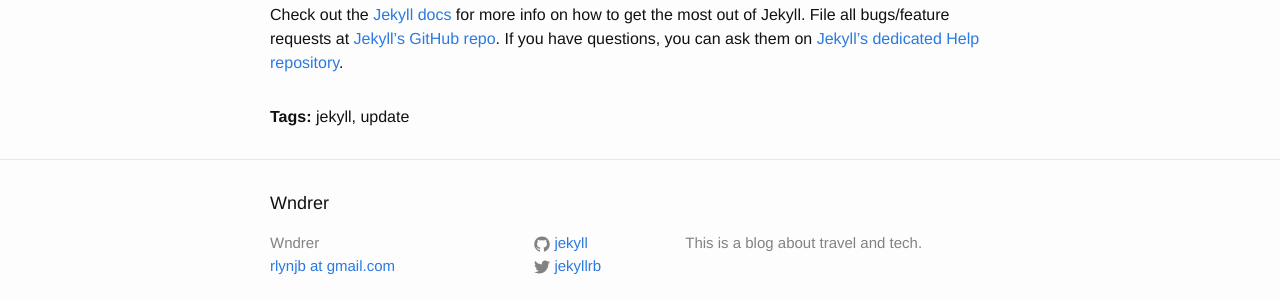
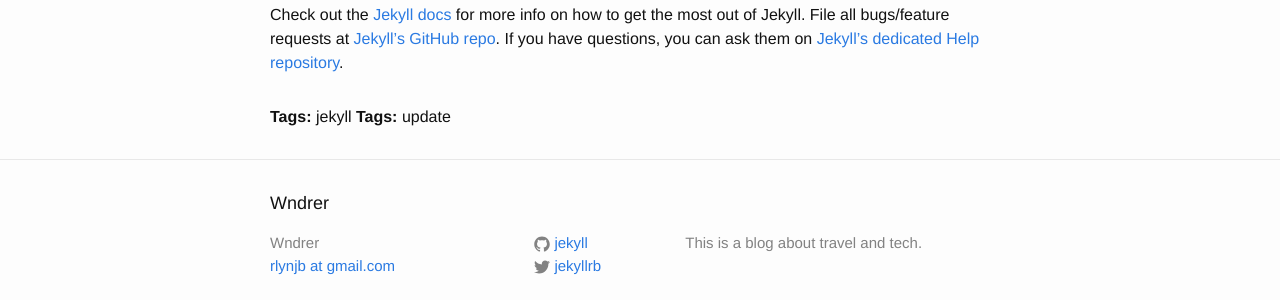
Before and after one commit to rlynjb/wandrr, a Jekyll site: the page built from _posts/2016-01-04-welcome-to-jekyll.markdown, in a window 1280 px wide. Shown: the part 859-1159 px from the top of the page. Built offline with Jekyll 4.4.1, drawn with Linux system fonts in a browser that asks for light colours.

Commit message:
proper way of displaying all categories

```diff
--- a/_layouts/default.html
+++ b/_layouts/default.html
@@ -11,7 +11,9 @@
       <div class="wrapper">
         {{ content }}
 
-        <b>Tags: </b>{{ page.categories | join: ', ' }}
+        {% for category in site.categories %}
+          <b>Tags: </b>{{ category | first }}
+        {% endfor %}
       </div>
     </div>
 
```
Also changed, not shown: 4 other files.
